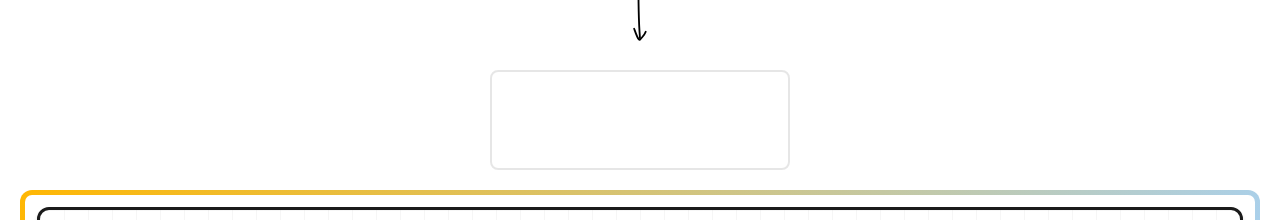
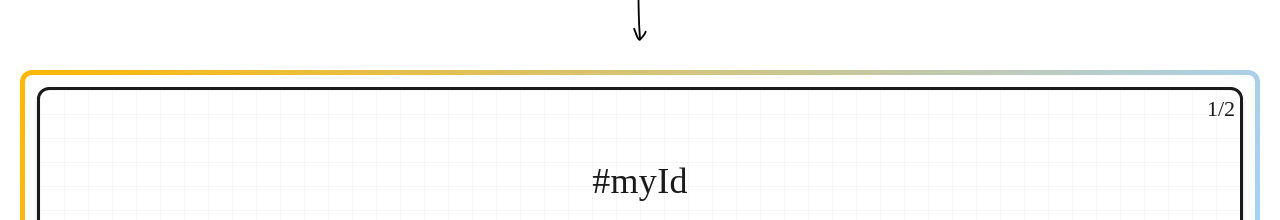
Before and after one commit to Andriikryl/css-specificity, a Next.js app: page / in a window 1280 px wide. Shown: the part 408-628 px from the top of the page. Built offline with nearby package versions, Linux system fonts and the light colour scheme.

Commit message:
add Toast component

```diff
--- a/src/components/mainField/MainField.tsx
+++ b/src/components/mainField/MainField.tsx
@@ -8,6 +8,8 @@
 import clsx from "clsx";
 import CorectAnswer from "../corectAnswer/CorectAnswer";
 import WrongAnswer from "../wrongAnswer/WrongAnswer";
+import { ToastContainer, toast } from "react-toastify";
+import "react-toastify/dist/ReactToastify.css";
 
 const data = [
   {
@@ -52,8 +54,14 @@
     ) {
       setIsCorrect(true);
       setSolved(solved.map((item, index) => (index === current ? true : item)));
+      toast.success("Corect answer !", {
+        position: toast.POSITION.BOTTOM_CENTER,
+      });
     } else {
       setIsCorrect(false);
+      toast.error("Wrong answer !", {
+        position: toast.POSITION.TOP_CENTER,
+      });
     }
   };
 
@@ -61,19 +69,6 @@
     <section className={styles.MainField}>
       <Container>
         <div>
-          <div
-            className={clsx(styles.answer__box, {
-              [styles.show]: isCorrect === true || isCorrect === false,
-            })}
-          >
-            {isCorrect === true ? (
-              <CorectAnswer />
-            ) : isCorrect === false ? (
-              <WrongAnswer />
-            ) : (
-              ""
-            )}
-          </div>
           <div className={styles.box}>
             <div className={styles.questions__box}>
               {solved[current] && (
@@ -83,6 +78,7 @@
                 {current + 1}/{data.length}
               </p>
               <p className={styles.questions}>{data[current].qestion}</p>
+              <ToastContainer />
             </div>
           </div>
           <div className={styles.questions__controls}>
```
Also changed, not shown: package.json (+8 -7 lines), 1 other file (tests, documents, lock files or other folders).
